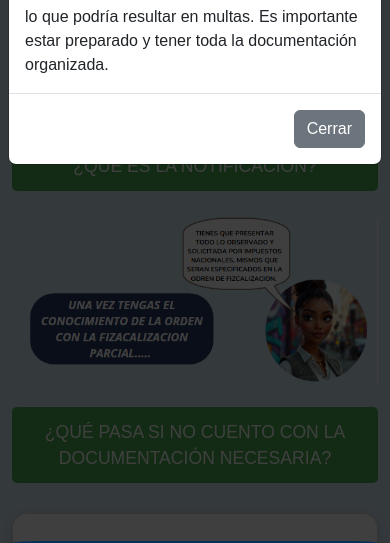
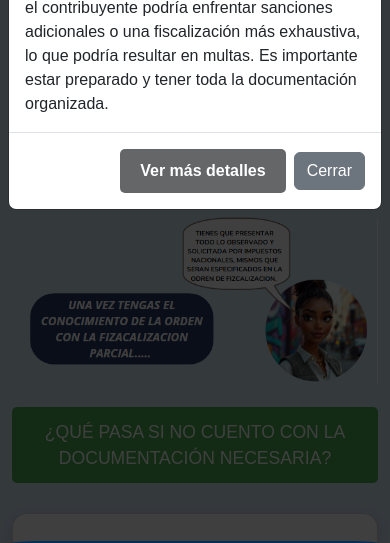
Before and after one commit to lunithas/jiga, a plain HTML site: page fiscalizacionTotal.html in a window 390 px wide. Both pictures are taken after a click on the button "¿QUÉ PASA SI NO CUENTO CON LA DOCUMENTACIÓN NECESARIA?". Shown: the part 244-787 px from the top of the page. Drawn offline with nearby package versions, Linux system fonts and the light colour scheme.

Commit message:
Update fiscalizacionTotal.html

```diff
--- a/fiscalizacionTotal.html
+++ b/fiscalizacionTotal.html
@@ -446,8 +446,8 @@ body {
 </div>
 
 
-<!-- Modal: ¿Qué pasa si no tengo la documentación? -->
-<div class="modal fade" id="modalDocumentacion" tabindex="-1" aria-labelledby="modalDocumentacionLabel" aria-hidden="true" style="margin-top: 15%;">
+!-- Modal: ¿Qué pasa si no tengo la documentación? -->
+<div class="modal fade" id="modalDocumentacion" tabindex="-1" aria-labelledby="modalDocumentacionLabel" aria-hidden="true" style="margin-top: 25%;">
     <div class="modal-dialog">
         <div class="modal-content">
             <div class="modal-header">
@@ -458,6 +458,10 @@ body {
                 Si no cuentas con la documentación solicitada, el contribuyente podría enfrentar sanciones adicionales o una fiscalización más exhaustiva, lo que podría resultar en multas. Es importante estar preparado y tener toda la documentación organizada.
             </div>
             <div class="modal-footer">
+                <!-- Botón para abrir otra pantalla o modal -->
+                <a href="primeramente.html"><button type="button" class="btn btn-primary" data-bs-toggle="modal" data-bs-target="#modalNuevaPantalla" style="background-color: #646668; border: none; border-radius: 5px; padding: 10px 20px; transition: 0.3s; font-weight: bold;">
+                    Ver más detalles
+                </button></a>
                 <button type="button" class="btn btn-secondary" data-bs-dismiss="modal">Cerrar</button>
             </div>
         </div>
```
